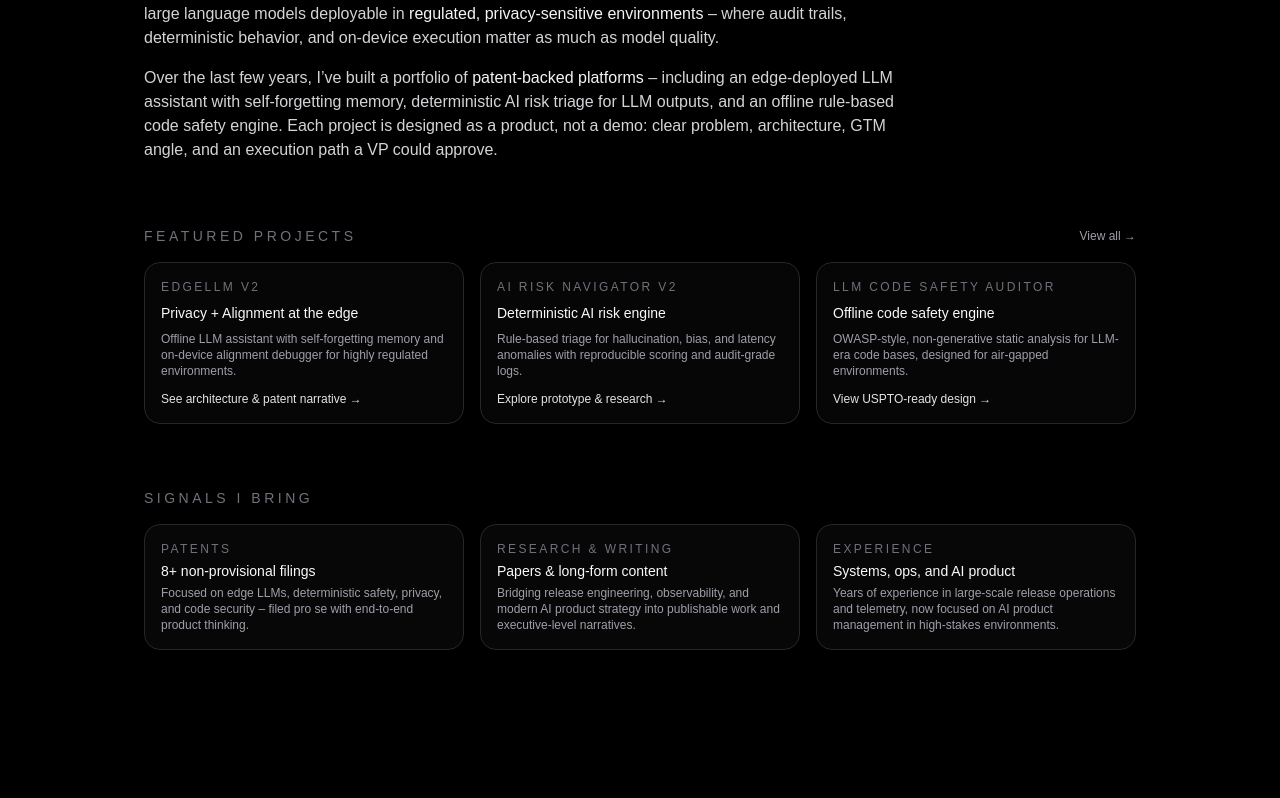
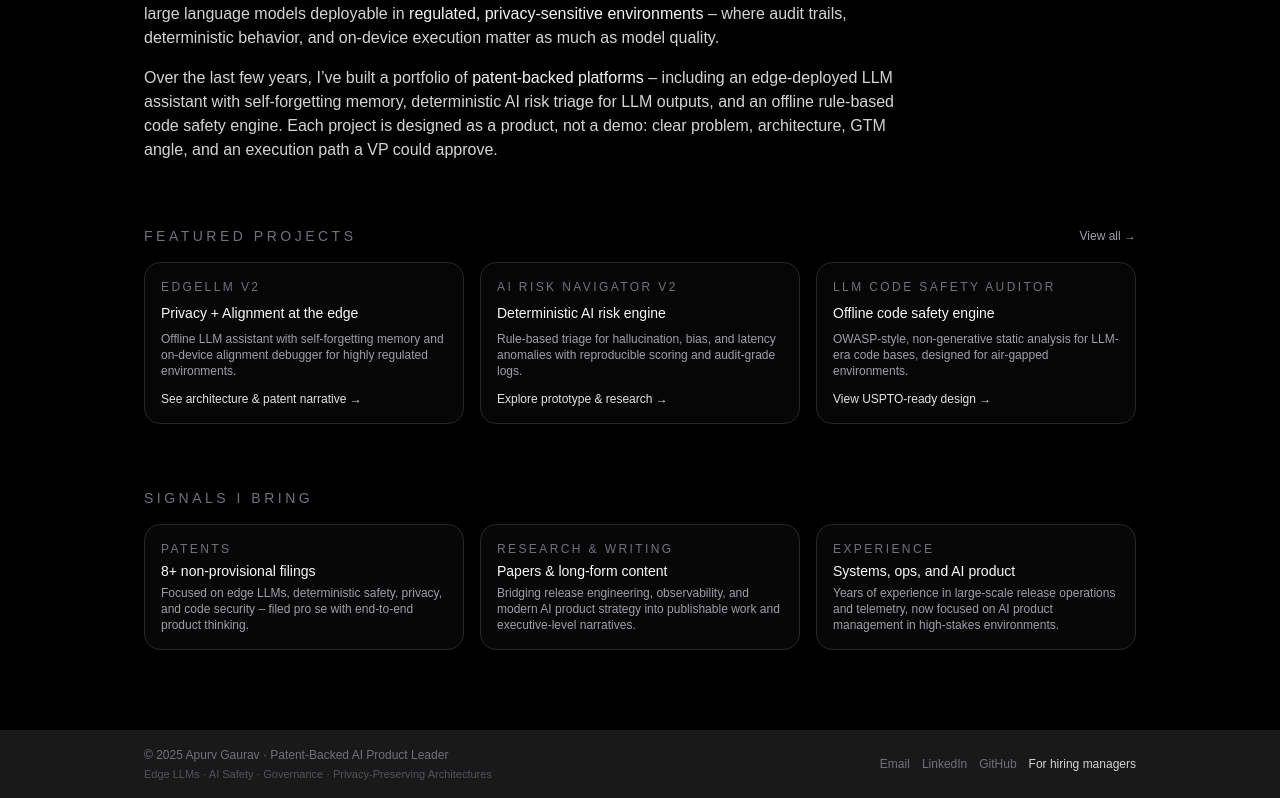
Before and after one commit to apurvgaurav/apurv-portfolio, a Next.js app: page / in a window 1280 px wide. Shown: the part 967-1765 px from the top of the page. Before the commit the page ends 1697 px from the top, so only its background shows below. Built offline with nearby package versions, Linux system fonts and the light colour scheme.

Commit message:
Update layout.tsx

```diff
--- a/app/layout.tsx
+++ b/app/layout.tsx
@@ -46,7 +46,56 @@ export default function RootLayout({
 }) {
   return (
     <html lang="en" className="bg-black">
-      <body className="bg-black text-zinc-50">{children}</body>
+      <body className="bg-black text-zinc-50">
+        <div className="flex min-h-screen flex-col">
+          <div className="flex-1">{children}</div>
+
+          <footer className="border-t border-zinc-900 bg-black/90">
+            <div className="mx-auto flex w-full max-w-5xl flex-col gap-3 px-4 py-4 text-xs text-zinc-500 sm:flex-row sm:items-center sm:justify-between">
+              <div className="space-y-1">
+                <p>
+                  © {new Date().getFullYear()} Apurv Gaurav · Patent-Backed AI
+                  Product Leader
+                </p>
+                <p className="text-[11px] text-zinc-600">
+                  Edge LLMs · AI Safety · Governance · Privacy-Preserving
+                  Architectures
+                </p>
+              </div>
+              <div className="flex flex-wrap gap-3">
+                <a
+                  href="mailto:apurvgaurav@gmail.com"
+                  className="hover:text-zinc-300"
+                >
+                  Email
+                </a>
+                <a
+                  href="https://www.linkedin.com/in/apurvgaurav"
+                  target="_blank"
+                  rel="noreferrer"
+                  className="hover:text-zinc-300"
+                >
+                  LinkedIn
+                </a>
+                <a
+                  href="https://github.com/apurvgaurav"
+                  target="_blank"
+                  rel="noreferrer"
+                  className="hover:text-zinc-300"
+                >
+                  GitHub
+                </a>
+                <a
+                  href="/contact"
+                  className="font-medium text-zinc-300 hover:text-zinc-100"
+                >
+                  For hiring managers
+                </a>
+              </div>
+            </div>
+          </footer>
+        </div>
+      </body>
     </html>
   );
 }
```
